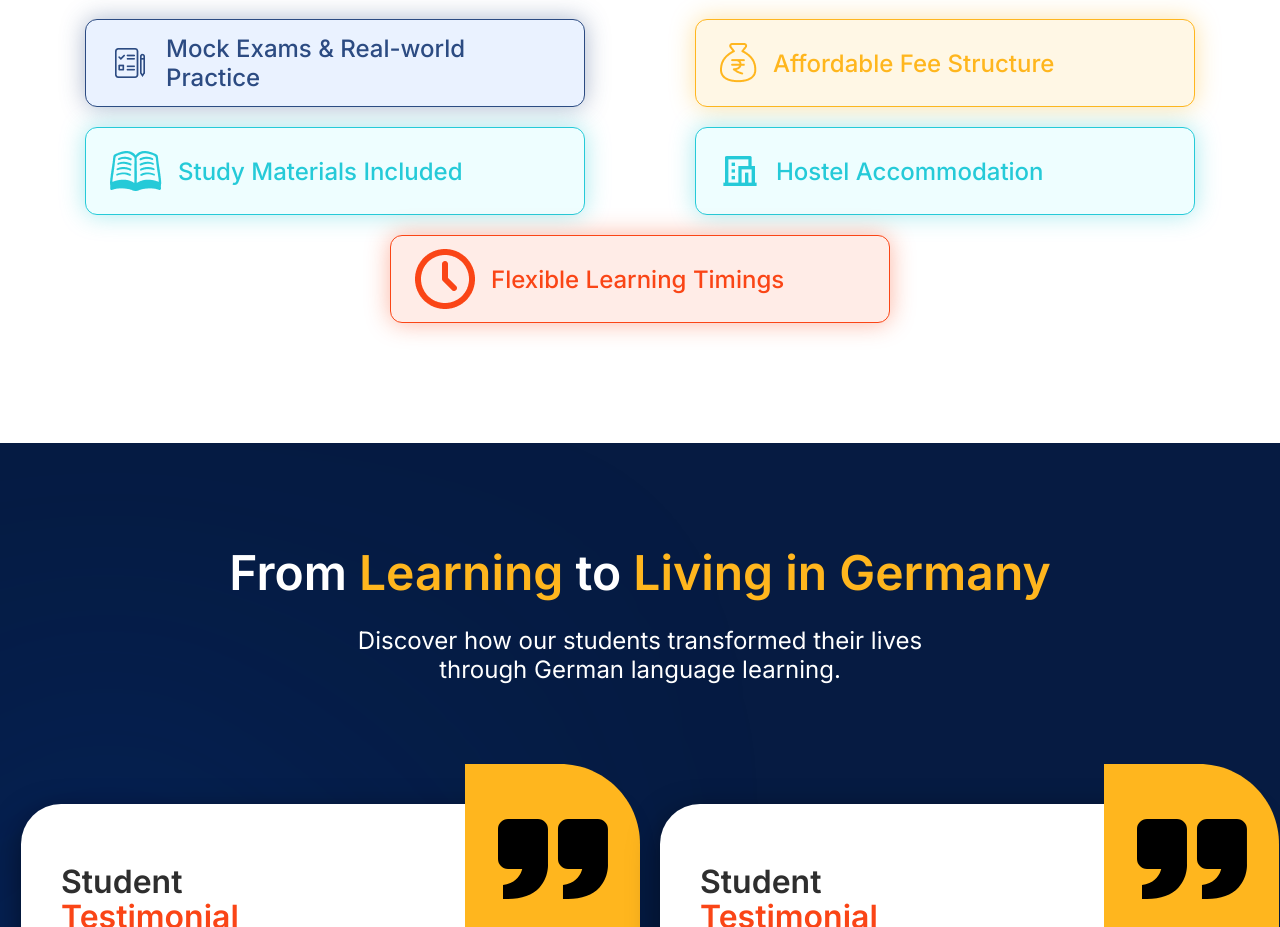
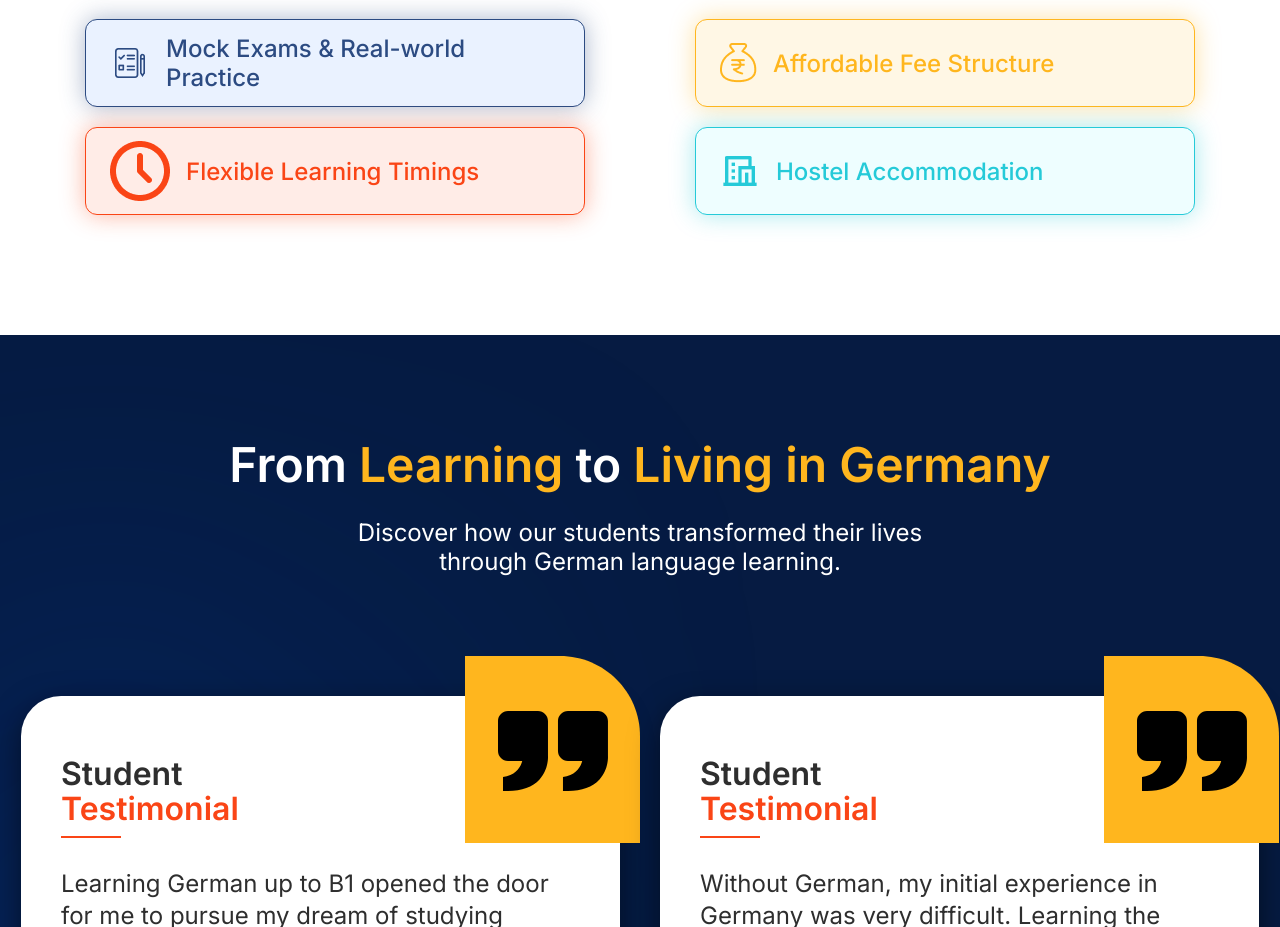
Before and after one commit to Asolinmaso/steinbeis-international, a Next.js app: page / in a window 1280 px wide. Shown: the part 5460-6387 px from the top of the page. Built offline with nearby package versions, Linux system fonts and the light colour scheme.

Commit message:
remove study materials included box from advantages

```diff
--- a/src/components/Advantage.tsx
+++ b/src/components/Advantage.tsx
@@ -28,14 +28,14 @@ const advantages = [
     icon: <Image src="/Group.png" alt="Fees" width={50} height={50} style={{ width: 'auto', height: 'auto' }} />,
   },
   {
-    text: "Study Materials Included",
-    bg: "#EEFEFF",
-    color: "#25CAD8",
-    shadow: "rgba(37, 202, 216, 0.4)",
+    text: "Flexible Learning Timings",
+    bg: "#FFECE7",
+    color: "#FA4516",
+    shadow: "rgba(250, 69, 22, 0.4)",
     top: "130px",
     left: "975px",
     width: "405px",
-    icon: <Image src="/book.png" alt="Books" width={50} height={50} style={{ width: 'auto', height: 'auto' }} />,
+    icon: <Image src="/time.png" alt="time" width={50} height={50} style={{ width: 'auto', height: 'auto' }} />,
   },
   {
     text: "Hostel Accommodation",
@@ -43,20 +43,9 @@ const advantages = [
     color: "#25CAD8",
     shadow: "rgba(37, 202, 216, 0.4)",
     top: "258px",
-    left: "585px",
+    left: "767px",
     width: "366px",
     icon: <Image src="/hostel.png" alt="Hostel" width={50} height={50} style={{ width: 'auto', height: 'auto' }} />,
-  },
-  {
-    text: "Flexible Learning Timings",
-    bg: "#FFECE7",
-    color: "#FA4516",
-    shadow: "rgba(250, 69, 22, 0.4)",
-    top: "258px",
-    left: "975px",
-    width: "405px",
-    icon: <Image src="/time.png" alt="time" width={50} height={50} style={{ width: 'auto', height: 'auto' }} />,
-
   },
 ];
 
```
